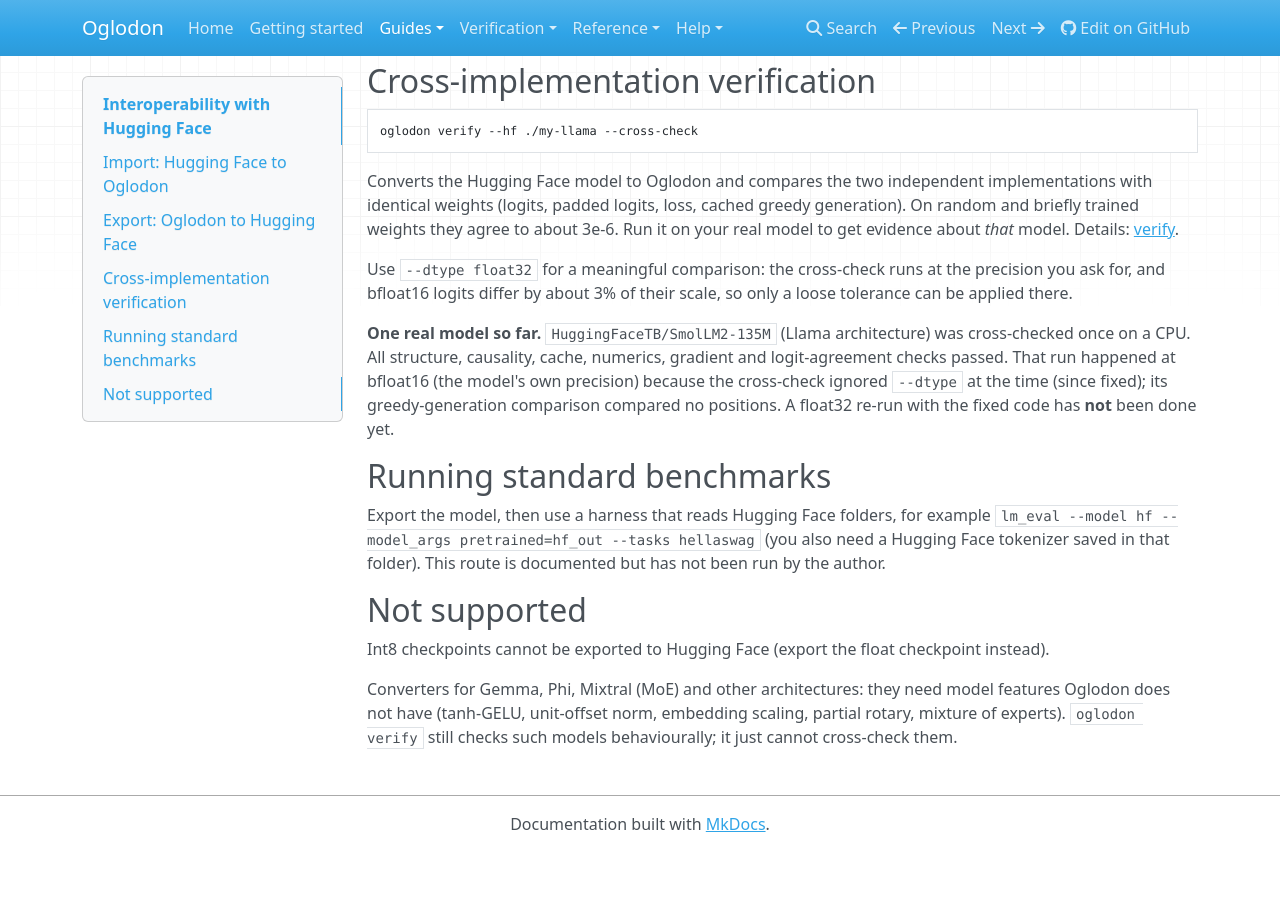
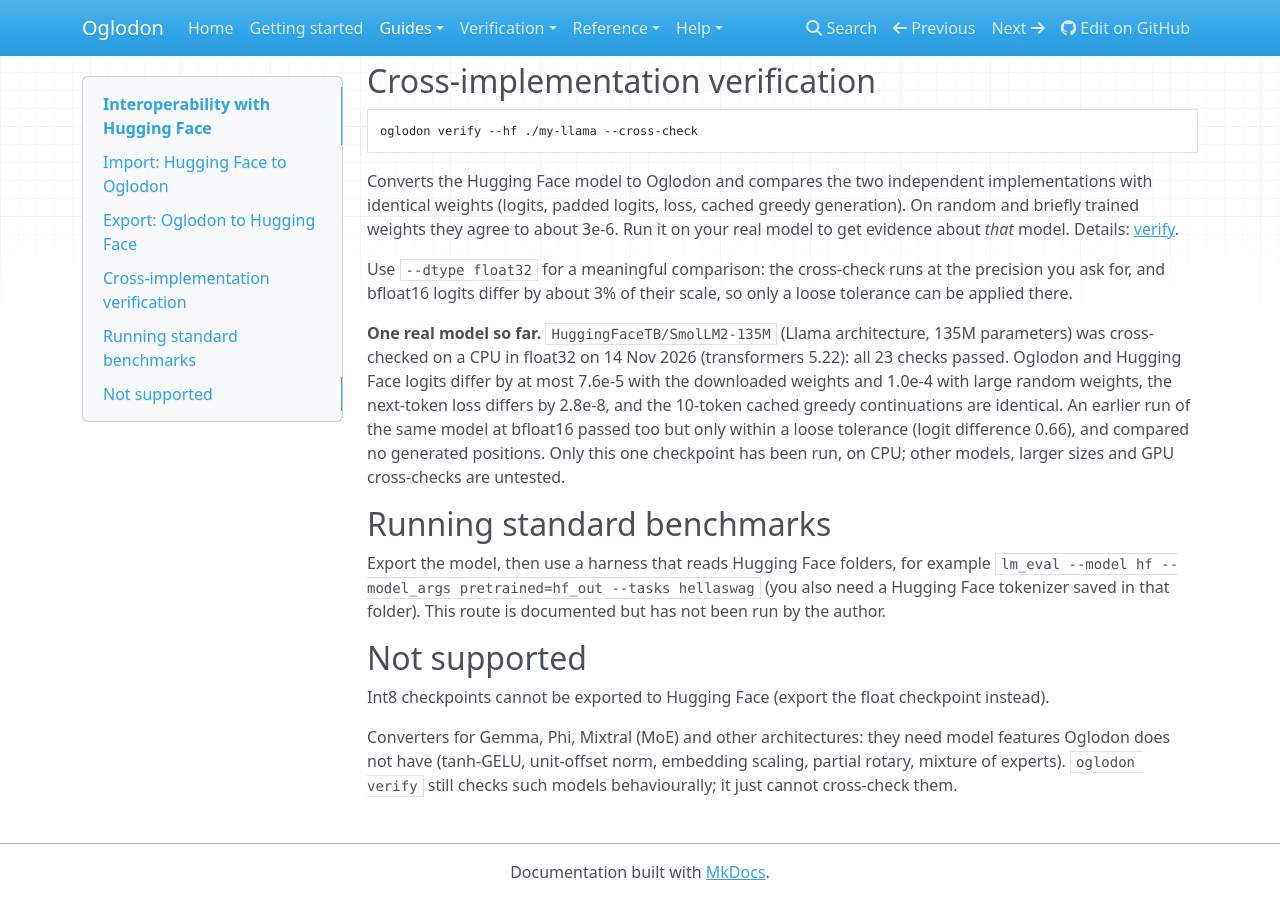
Before and after one commit to Dhruvg0/oglodon, an MkDocs documentation site: the page built from docs/interoperability.md, in a window 1280 px wide and 900 px high, scrolled down 925 px. Built offline with MkDocs 1.6.1, drawn with Linux system fonts in a browser that asks for light colours; nearby versions of some CDN libraries; before the commit the page ends 1777 px from its top, so only the background shows below that.

Commit message:
Record SmolLM2 float32 cross-check result

```diff
--- a/docs/interoperability.md
+++ b/docs/interoperability.md
@@ -48,10 +48,12 @@ Converts the Hugging Face model to Oglodon and compares the two independent impl
 Use `--dtype float32` for a meaningful comparison: the cross-check runs at the precision you ask for, and bfloat16
 logits differ by about 3% of their scale, so only a loose tolerance can be applied there.
 
-**One real model so far.** `HuggingFaceTB/SmolLM2-135M` (Llama architecture) was cross-checked once on a CPU. All
-structure, causality, cache, numerics, gradient and logit-agreement checks passed. That run happened at bfloat16 (the
-model's own precision) because the cross-check ignored `--dtype` at the time (since fixed); its greedy-generation
-comparison compared no positions. A float32 re-run with the fixed code has **not** been done yet.
+**One real model so far.** `HuggingFaceTB/SmolLM2-135M` (Llama architecture, 135M parameters) was cross-checked on a CPU
+in float32 on 14 Nov 2026 (transformers 5.22): all 23 checks passed. Oglodon and Hugging Face logits differ by at most
+7.6e-5 with the downloaded weights and 1.0e-4 with large random weights, the next-token loss differs by 2.8e-8, and the
+10-token cached greedy continuations are identical. An earlier run of the same model at bfloat16 passed too but only
+within a loose tolerance (logit difference 0.66), and compared no generated positions. Only this one checkpoint has been
+run, on CPU; other models, larger sizes and GPU cross-checks are untested.
 
 ## Running standard benchmarks
 
```
Also changed, not shown: CHANGELOG.md (+1 -1 lines), docs/verify.md (+5 -4 lines).
